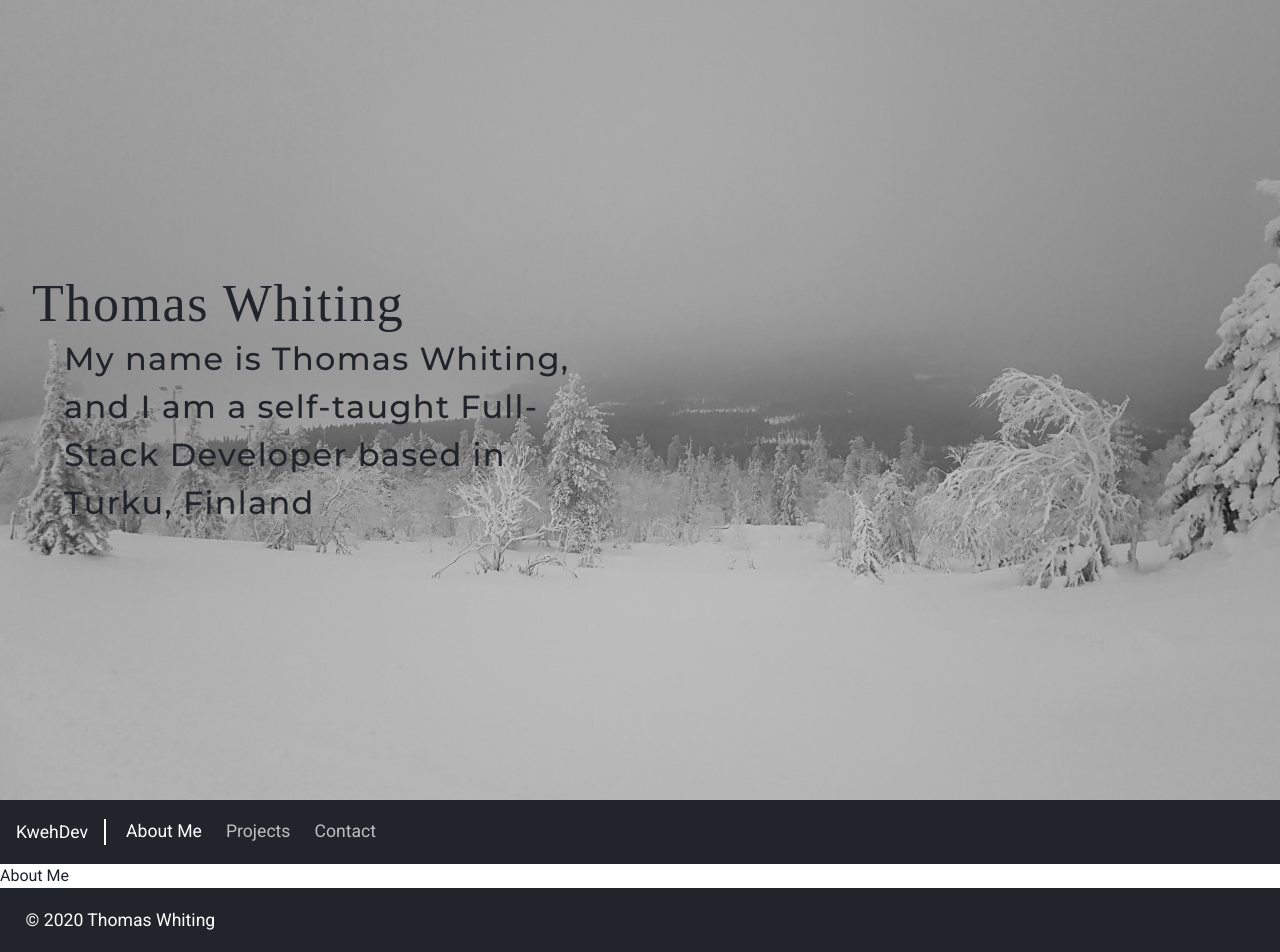
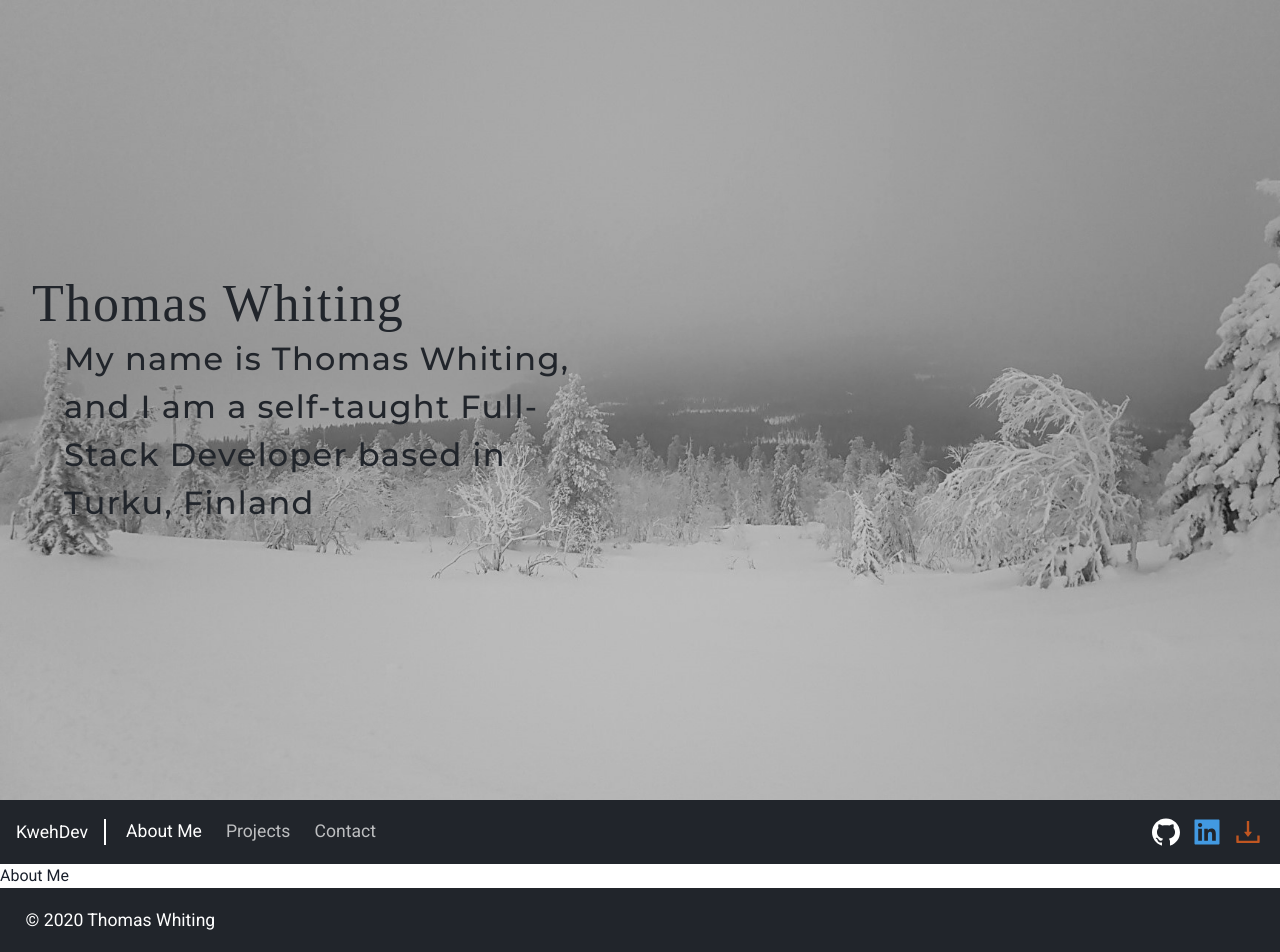
Before and after one commit to Kwehdev/Portfolio, a Next.js app: page / in a window 1280 px wide. Built offline with nearby package versions, Linux system fonts and the light colour scheme.

Commit message:
Added Social Links

```diff
--- a/package.json
+++ b/package.json
@@ -14,7 +14,8 @@
     "framer-motion": "^2.9.4",
     "next": "10.0.3",
     "react": "17.0.1",
-    "react-dom": "17.0.1"
+    "react-dom": "17.0.1",
+    "react-icons": "^4.1.0"
   },
   "devDependencies": {
     "@types/node": "^14.14.10",
--- a/src/client/components/Navbar/Navbar.tsx
+++ b/src/client/components/Navbar/Navbar.tsx
@@ -1,5 +1,16 @@
-import { Box, ButtonGroup, Flex, Stack, Text } from '@chakra-ui/react'
-import { useMemo, useState } from 'react'
+import {
+  Box,
+  ButtonGroup,
+  Flex,
+  Icon,
+  Link,
+  Stack,
+  StackDivider,
+  Text,
+  useBreakpointValue,
+} from '@chakra-ui/react'
+import React, { useMemo, useState } from 'react'
+import { AiFillGithub, AiFillLinkedin, AiOutlineDownload } from 'react-icons/ai'
 import { ActiveTabRef } from '../../utils/typings'
 import NavButton from '../NavButton'
 
@@ -77,7 +88,9 @@ export default function Navbar() {
         left={[0, null, 'initial']}
         bg="inherit"
         zIndex={1}
-        w={['100%', null, 'auto']}
+        alignItems="center"
+        w="100%"
+        pb={[4, null, 0]}
       >
         <ButtonGroup
           variant="ghost"
@@ -88,6 +101,61 @@ export default function Navbar() {
         >
           {NavButtons}
         </ButtonGroup>
+
+        <Stack
+          alignItems="center"
+          direction="row"
+          spacing={[3, 2, 1]}
+          ml={[null, null, 'auto']}
+          divider={
+            <StackDivider orientation="horizontal" opacity={[null, null, 0]} />
+          }
+        >
+          <Link
+            href="https://github.com/kwehdev"
+            h="100%"
+            display="flex"
+            alignItems="center"
+          >
+            <Icon
+              as={AiFillGithub}
+              boxSize={8}
+              _hover={{
+                opacity: 0.6,
+              }}
+            />
+          </Link>
+          <Link
+            href="https://www.linkedin.com/in/tom-whiting-bbbb491a0/"
+            h="100%"
+            display="flex"
+            alignItems="center"
+          >
+            <Icon
+              as={AiFillLinkedin}
+              boxSize={8}
+              _hover={{
+                opacity: 0.6,
+              }}
+              color="blue.400"
+            />
+          </Link>
+          <Link
+            href="/assets/Thomas_Whiting-CV.pdf"
+            h="100%"
+            display="flex"
+            alignItems="center"
+          >
+            <Icon
+              as={AiOutlineDownload}
+              boxSize={8}
+              _hover={{
+                opacity: 0.6,
+              }}
+              color="orange.600"
+            />
+          </Link>
+        </Stack>
       </Stack>
     </Flex>
   )
```
Also changed, not shown: 2 other files (tests, documents, lock files or other folders).
